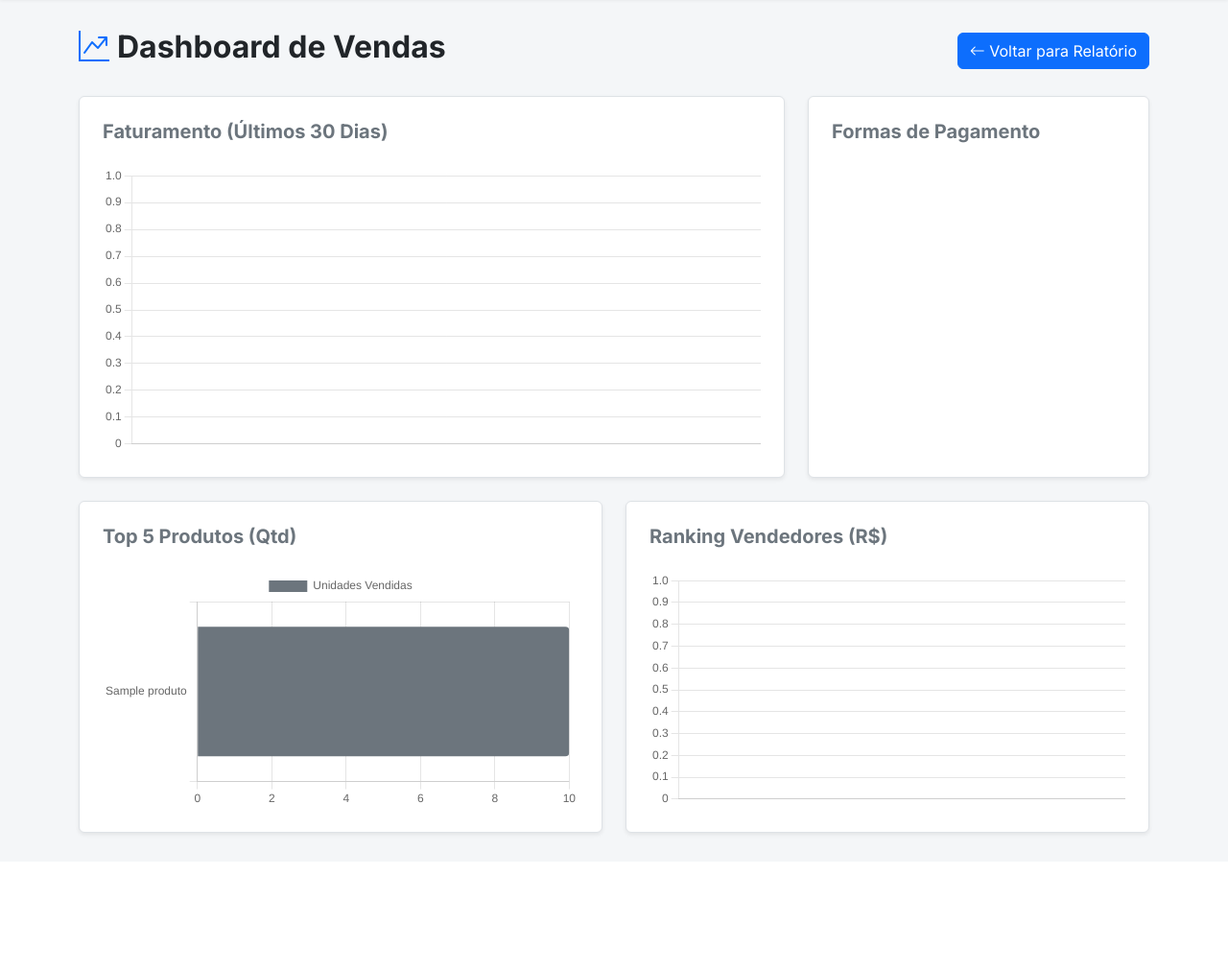
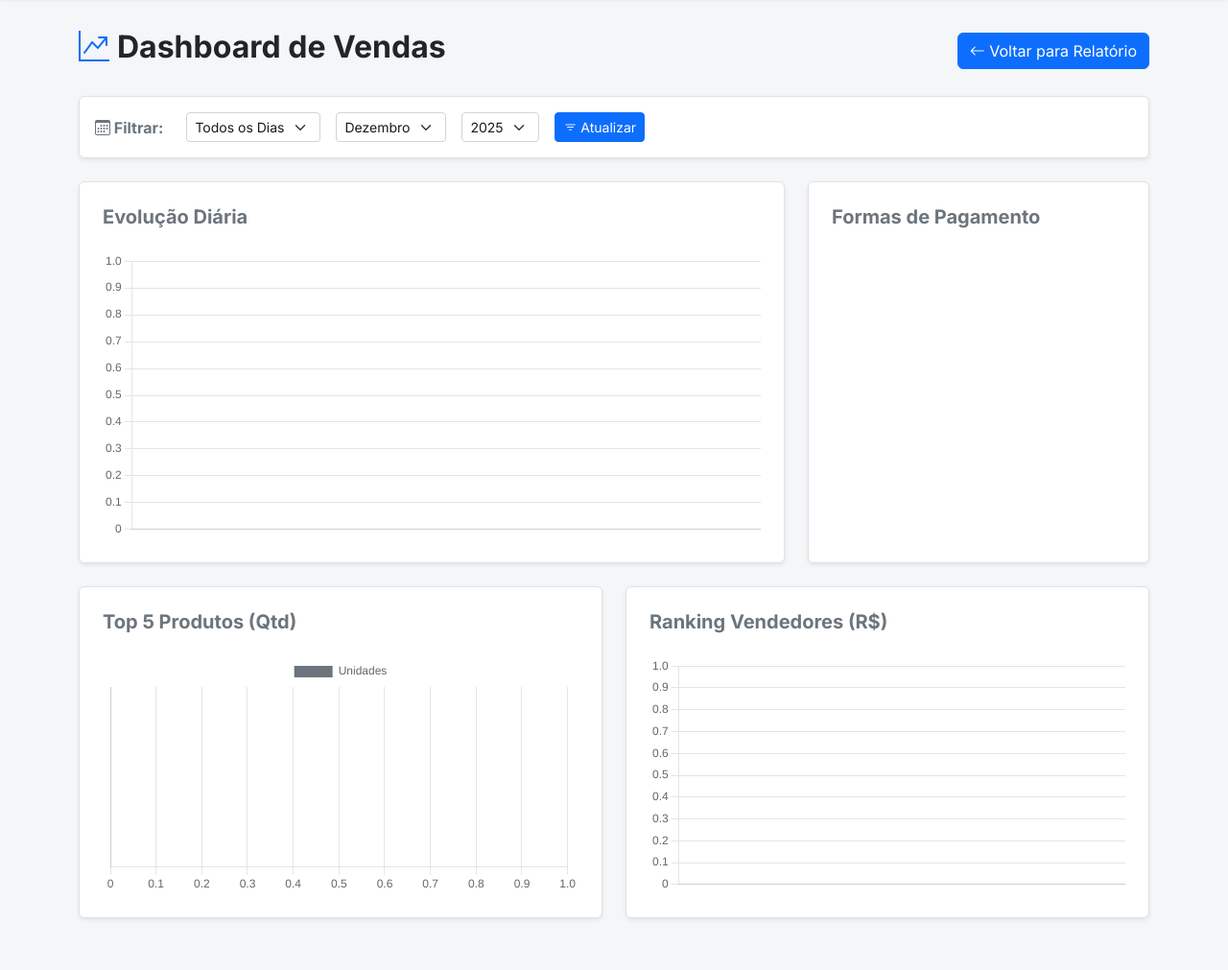
Before and after one commit to Heitorcgq/Emporikos, a Django app: page /relatorios/vendas/dashboard/ in a window 1280 px wide. Shown: the part 57-1068 px from the top of the page at 96% size. Before the commit the page ends 930 px from the top, so only its background shows below. Run offline with Django 5.2, Linux system fonts and the light colour scheme; a user stored in the database is signed in; tables that the repository leaves empty hold one stand-in row (values such as "Sample post"); a map, chart or similar area stays blank.

Commit message:
Filtro no Dashboard de vendas

```diff
--- a/apps/loja/views.py
+++ b/apps/loja/views.py
@@ -1,4 +1,5 @@
 import json
+import calendar
 from decimal import Decimal
 from django.shortcuts import render, redirect, get_object_or_404
 from django.http import JsonResponse
@@ -14,6 +15,7 @@ from django.db.models.functions import TruncDay
 from django.contrib.auth.models import Group, User
 from django.contrib import messages
 from django.db import transaction
+from django.db.models.functions import TruncDay, TruncHour
 
 def checar_gerente(user):
     return user.is_superuser or user.groups.filter(name='Gerente').exists()
@@ -509,36 +511,79 @@ def excluir_produto(request, produto_id):
 @login_required
 @user_passes_test(checar_gerente, login_url='/pdv/')
 def dashboard_vendas(request):
-    # Data de corte (últimos 30 dias)
-    data_limite = timezone.now() - timedelta(days=30)
+    # 1. Definição do Período (Filtros)
+    hoje = timezone.now()
 
-    # 1. GRÁFICO DE VENDAS DIÁRIAS (Linha)
-    # Agrupa vendas por dia e soma o valor total
-    vendas_diarias = Venda.objects.filter(
-        data_venda__gte=data_limite, status='C'
-    ).annotate(
-        dia=TruncDay('data_venda')
-    ).values('dia').annotate(
-        total=Sum('valor_total')
-    ).order_by('dia')
+    # Captura parâmetros da URL
+    mes_filtro = request.GET.get('mes', hoje.month)
+    ano_filtro = request.GET.get('ano', hoje.year)
+    dia_filtro = request.GET.get('dia', '') # Padrão vazio = Todos
 
-    # Prepara listas para o Javascript
-    datas_grafico = [v['dia'].strftime('%d/%m') for v in vendas_diarias]
-    valores_grafico = [float(v['total']) for v in vendas_diarias]
+    # Validação e Conversão
+    try:
+        mes_filtro = int(mes_filtro)
+        ano_filtro = int(ano_filtro)
+    except ValueError:
+        mes_filtro = hoje.month
+        ano_filtro = hoje.year
 
-    # 2. GRÁFICO DE FORMAS DE PAGAMENTO (Rosca)
-    vendas_pagamento = Venda.objects.filter(status='C').values('forma_pagamento').annotate(
+    # Valida o dia (se foi informado)
+    dia_selecionado = None
+    if dia_filtro and dia_filtro.isdigit():
+        dia_selecionado = int(dia_filtro)
+
+    # 2. Filtragem Base (Ano e Mês são obrigatórios)
+    vendas_periodo = Venda.objects.filter(
+        data_venda__year=ano_filtro,
+        data_venda__month=mes_filtro,
+        status='C'
+    )
+
+    # Se escolheu um dia específico, filtra também pelo dia
+    if dia_selecionado:
+        vendas_periodo = vendas_periodo.filter(data_venda__day=dia_selecionado)
+
+    # --- GRÁFICO 1: EVOLUÇÃO (LINHA) ---
+    # Lógica Inteligente: Se filtrou por DIA, mostra por HORA. Se é MÊS, mostra por DIA.
+
+    if dia_selecionado:
+        # Agrupa por HORA
+        vendas_timeline = vendas_periodo.annotate(
+            periodo=TruncHour('data_venda')
+        ).values('periodo').annotate(
+            total=Sum('valor_final')
+        ).order_by('periodo')
+
+        # Formato: 08:00, 09:00...
+        datas_grafico = [v['periodo'].strftime('%H:00') for v in vendas_timeline]
+        titulo_grafico1 = f"Vendas por Hora ({dia_selecionado}/{mes_filtro})"
+    else:
+        # Agrupa por DIA (Padrão)
+        vendas_timeline = vendas_periodo.annotate(
+            periodo=TruncDay('data_venda')
+        ).values('periodo').annotate(
+            total=Sum('valor_final')
+        ).order_by('periodo')
+
+        # Formato: 01/12, 02/12...
+        datas_grafico = [v['periodo'].strftime('%d/%m') for v in vendas_timeline]
+        titulo_grafico1 = "Evolução Diária"
+
+    valores_grafico = [float(v['total']) for v in vendas_timeline]
+
+    # --- GRÁFICO 2: FORMAS DE PAGAMENTO (Rosca) ---
+    vendas_pagamento = vendas_periodo.values('forma_pagamento').annotate(
         qtd=Count('id')
     )
 
-    labels_pgto = [v['forma_pagamento'] for v in vendas_pagamento]
     dict_pgto = dict(Venda.FORMA_PAGAMENTO_CHOICES)
-    labels_pgto = [dict_pgto.get(l, l) for l in labels_pgto]
-
+    labels_pgto = [dict_pgto.get(v['forma_pagamento'], v['forma_pagamento']) for v in vendas_pagamento]
     dados_pgto = [v['qtd'] for v in vendas_pagamento]
 
-    # 3. TOP 5 PRODUTOS MAIS VENDIDOS (Barras)
-    top_produtos = ItensVenda.objects.values(
+    # --- GRÁFICO 3: TOP PRODUTOS (Barras) ---
+    top_produtos = ItensVenda.objects.filter(
+        venda__in=vendas_periodo
+    ).values(
         'produto__nome'
     ).annotate(
         total_vendido=Sum('quantidade')
@@ -547,26 +592,43 @@ def dashboard_vendas(request):
     labels_prod = [p['produto__nome'] for p in top_produtos]
     dados_prod = [float(p['total_vendido']) for p in top_produtos]
 
-    # 4. TOP VENDEDORES (R$)
-    top_vendedores = Venda.objects.filter(
-        data_venda__gte=data_limite,
-        status='C'
-    ).values('vendedor__username').annotate(
-        total_faturado=Sum('valor_final') # Soma o valor final real
+    # --- GRÁFICO 4: TOP VENDEDORES (R$) ---
+    top_vendedores = vendas_periodo.values('vendedor__username').annotate(
+        total_faturado=Sum('valor_final')
     ).order_by('-total_faturado')[:5]
 
     labels_vend = [v['vendedor__username'] for v in top_vendedores]
     dados_vend = [float(v['total_faturado']) for v in top_vendedores]
 
+    # --- DADOS PARA O SELECT DE DIAS ---
+    # Descobre quantos dias tem o mês selecionado (ex: Fevereiro 2024 = 29)
+    _, qtd_dias_mes = calendar.monthrange(ano_filtro, mes_filtro)
+    lista_dias = range(1, qtd_dias_mes + 1)
+
     context = {
         'datas_grafico': json.dumps(datas_grafico),
         'valores_grafico': json.dumps(valores_grafico),
+        'titulo_grafico1': titulo_grafico1, # Título dinâmico
+
         'labels_pgto': json.dumps(labels_pgto),
         'dados_pgto': json.dumps(dados_pgto),
         'labels_prod': json.dumps(labels_prod),
         'dados_prod': json.dumps(dados_prod),
         'labels_vend': json.dumps(labels_vend),
         'dados_vend': json.dumps(dados_vend),
+
+        # Filtros
+        'mes_selecionado': mes_filtro,
+        'ano_selecionado': ano_filtro,
+        'dia_selecionado': dia_selecionado, # Novo
+
+        'lista_meses': [
+            (1, 'Janeiro'), (2, 'Fevereiro'), (3, 'Março'), (4, 'Abril'),
+            (5, 'Maio'), (6, 'Junho'), (7, 'Julho'), (8, 'Agosto'),
+            (9, 'Setembro'), (10, 'Outubro'), (11, 'Novembro'), (12, 'Dezembro')
+        ],
+        'lista_anos': range(hoje.year, hoje.year - 5, -1),
+        'lista_dias': lista_dias, # Novo
     }
 
     return render(request, 'loja/dashboard_vendas.html', context)
--- a/templates/loja/dashboard_vendas.html
+++ b/templates/loja/dashboard_vendas.html
@@ -2,6 +2,7 @@
 
 {% block content %}
 <div class="container">
+
     <div class="d-flex justify-content-between align-items-center mb-4">
         <h2 class="text-dark fw-bold"><i class="bi bi-graph-up-arrow me-2 text-primary"></i>Dashboard de Vendas</h2>
         <a href="{% url 'relatorio_vendas' %}" class="btn btn-primary w-10">
@@ -9,10 +10,55 @@
         </a>
     </div>
 
+    <div class="panel p-3 mb-4 bg-white border rounded shadow-sm">
+        <form method="get" class="row g-3 align-items-center">
+            <div class="col-auto">
+                <label class="fw-bold text-secondary me-2"><i class="bi bi-calendar3"></i> Filtrar:</label>
+            </div>
+
+            <div class="col-auto">
+                <select name="dia" class="form-select form-select-sm">
+                    <option value="">Todos os Dias</option>
+                    {% for dia in lista_dias %}
+                        <option value="{{ dia }}" {% if dia_selecionado == dia %}selected{% endif %}>
+                            {{ dia }}
+                        </option>
+                    {% endfor %}
+                </select>
+            </div>
+
+            <div class="col-auto">
+                <select name="mes" class="form-select form-select-sm">
+                    {% for num, nome in lista_meses %}
+                        <option value="{{ num }}" {% if mes_selecionado == num %}selected{% endif %}>
+                            {{ nome }}
+                        </option>
+                    {% endfor %}
+                </select>
+            </div>
+
+            <div class="col-auto">
+                <select name="ano" class="form-select form-select-sm">
+                    {% for ano in lista_anos %}
+                        <option value="{{ ano }}" {% if ano_selecionado == ano %}selected{% endif %}>
+                            {{ ano }}
+                        </option>
+                    {% endfor %}
+                </select>
+            </div>
+
+            <div class="col-auto">
+                <button type="submit" class="btn btn-primary btn-sm">
+                    <i class="bi bi-filter"></i> Atualizar
+                </button>
+            </div>
+        </form>
+    </div>
+
     <div class="row g-4 mb-4">
         <div class="col-lg-8">
             <div class="panel h-100 p-4 border rounded shadow-sm bg-white">
-                <h5 class="fw-bold text-secondary mb-4">Faturamento (Últimos 30 Dias)</h5>
+                <h5 class="fw-bold text-secondary mb-4">{{ titulo_grafico1 }}</h5>
                 <canvas id="graficoVendas" style="height: 300px; width: 100%;"></canvas>
             </div>
         </div>
@@ -27,7 +73,7 @@
         </div>
     </div>
 
-    <div class="row g-4">
+    <div class="row g-4 mb-4">
         <div class="col-lg-6">
             <div class="panel h-100 p-4 border rounded shadow-sm bg-white">
                 <h5 class="fw-bold text-secondary mb-4">Top 5 Produtos (Qtd)</h5>
@@ -47,8 +93,9 @@
 <script src="https://cdn.jsdelivr.net/npm/chart.js"></script>
 
 <script>
-    // --- 1. Gráfico de Linha (Faturamento) ---
+    // --- 1. Gráfico de Linha (Dinâmico: Dia ou Hora) ---
     const ctxVendas = document.getElementById('graficoVendas');
+    if (ctxVendas) {
         new Chart(ctxVendas, {
             type: 'line',
             data: {
@@ -60,18 +107,23 @@
                     backgroundColor: 'rgba(13, 110, 253, 0.1)',
                     borderWidth: 2,
                     fill: true,
-                tension: 0.4 // Curva suave
+                    tension: 0.3
                 }]
             },
             options: {
                 responsive: true,
                 plugins: { legend: { display: false } },
-            scales: { y: { beginAtZero: true } }
+                scales: {
+                    y: { beginAtZero: true, grid: { borderDash: [2, 4] } },
+                    x: { grid: { display: false } }
+                }
             }
         });
+    }
 
     // --- 2. Gráfico de Rosca (Pagamento) ---
     const ctxPgto = document.getElementById('graficoPagamento');
+    if (ctxPgto) {
         new Chart(ctxPgto, {
             type: 'doughnut',
             data: {
@@ -88,15 +140,17 @@
                 plugins: { legend: { position: 'bottom' } }
             }
         });
+    }
 
     // --- 3. Gráfico de Barras (Produtos - Horizontal) ---
     const ctxProd = document.getElementById('graficoProdutos');
+    if (ctxProd) {
         new Chart(ctxProd, {
             type: 'bar',
             data: {
                 labels: {{ labels_prod|safe }},
                 datasets: [{
-                label: 'Unidades Vendidas',
+                    label: 'Unidades',
                     data: {{ dados_prod|safe }},
                     backgroundColor: '#6c757d',
                     borderRadius: 4
@@ -104,27 +158,23 @@
             },
             options: {
                 responsive: true,
-            indexAxis: 'y', // Barra horizontal
+                indexAxis: 'y',
                 scales: { x: { beginAtZero: true } }
             }
         });
+    }
 
     // --- 4. Gráfico de Barras (Vendedores - Vertical) ---
     const ctxVend = document.getElementById('graficoVendedores');
+    if (ctxVend) {
         new Chart(ctxVend, {
-        type: 'bar', // Barra vertical
+            type: 'bar',
             data: {
                 labels: {{ labels_vend|safe }},
                 datasets: [{
-                label: 'Total Vendido (R$)',
+                    label: 'Total (R$)',
                     data: {{ dados_vend|safe }},
-                backgroundColor: [
-                    '#FFD700', // Ouro
-                    '#C0C0C0', // Prata
-                    '#CD7F32', // Bronze
-                    '#0d6efd', // Azul padrão
-                    '#0d6efd'
-                ],
+                    backgroundColor: ['#FFD700', '#C0C0C0', '#CD7F32', '#0d6efd', '#0d6efd'],
                     borderRadius: 4,
                     borderWidth: 1
                 }]
@@ -132,17 +182,9 @@
             options: {
                 responsive: true,
                 scales: { y: { beginAtZero: true } },
-            plugins: {
-                legend: { display: false },
-                tooltip: {
-                    callbacks: {
-                        label: function(context) {
-                            return 'R$ ' + context.raw.toFixed(2);
-                        }
-                    }
-                }
-            }
+                plugins: { legend: { display: false } }
             }
         });
+    }
 </script>
 {% endblock %}
```
Lines whose indentation alone changed are shown as unchanged.
